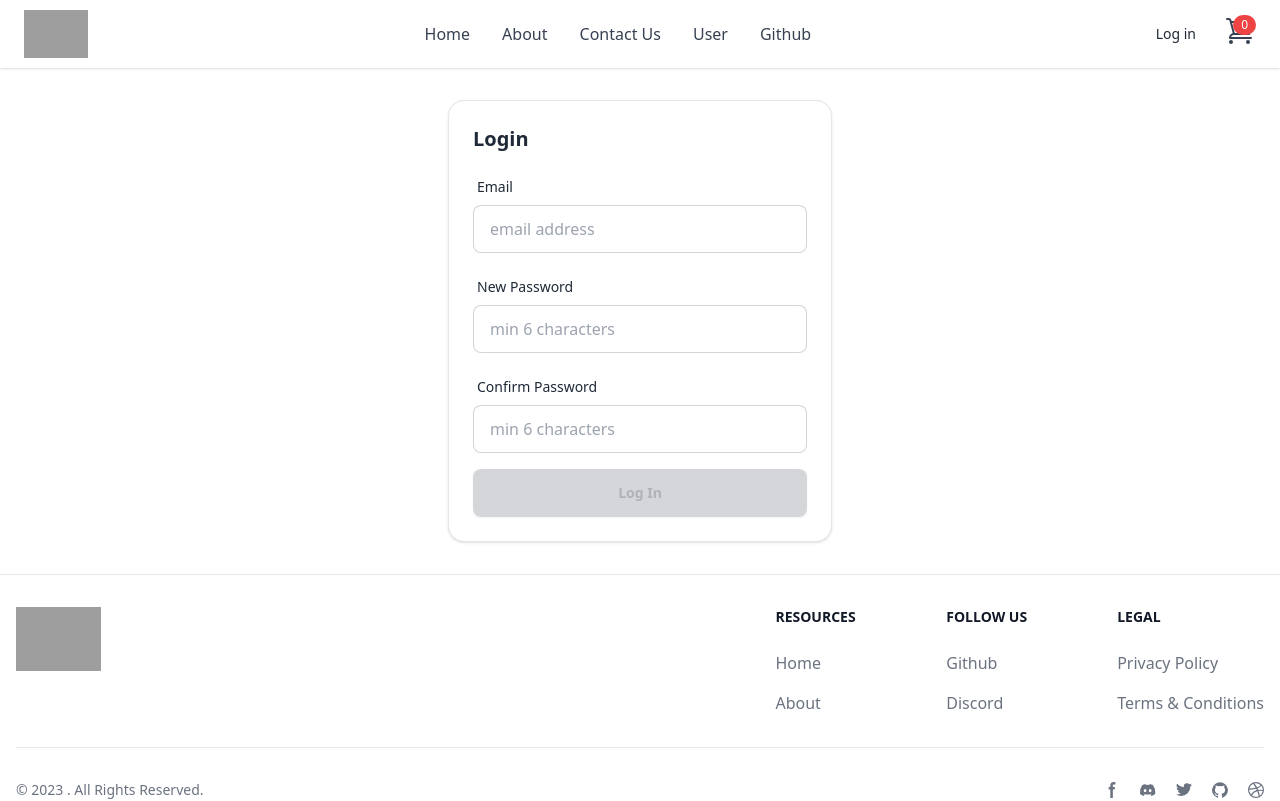
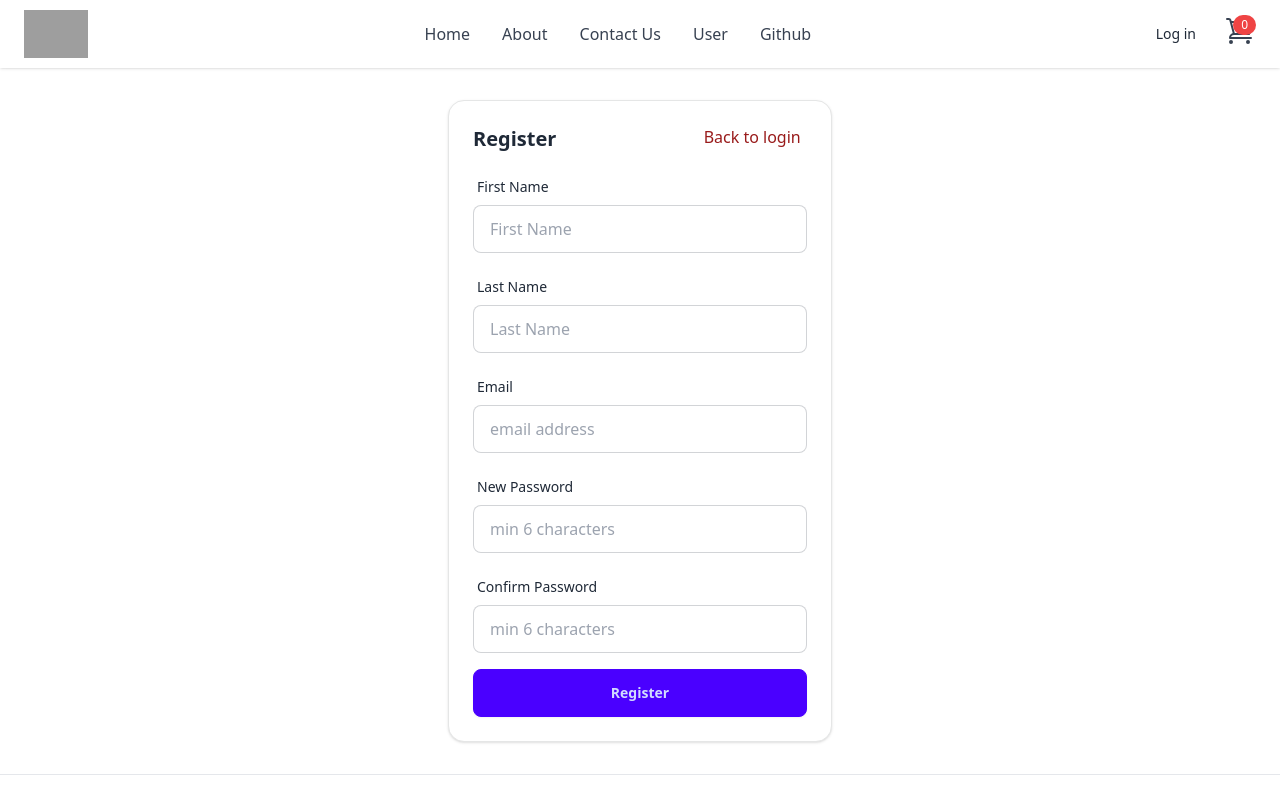
Before and after one commit to karanvir-7/React, a React (Create React App) app: page /register in a window 1280 px wide. Shown: the top 801 px of the page. Built offline with nearby package versions, Linux system fonts and the light colour scheme; grey boxes are pictures that could not be loaded.

Commit message:
Registration Completed

```diff
--- a/package.json
+++ b/package.json
@@ -20,6 +20,7 @@
     "react-redux": "^9.2.0",
     "react-router-dom": "^7.8.2",
     "react-scripts": "5.0.1",
+    "react-toastify": "^11.0.5",
     "sass": "^1.92.0",
     "typescript": "^4.9.5",
     "web-vitals": "^2.1.4"
--- a/src/pages/Authentication/LogIn/LogIn.tsx
+++ b/src/pages/Authentication/LogIn/LogIn.tsx
@@ -1,5 +1,8 @@
+import { signInWithEmailAndPassword } from "firebase/auth";
 import React, { useState } from "react";
 import { Link } from "react-router-dom";
+import { auth, db } from "../../../shared/config/firebase";
+import { doc, getDoc } from "firebase/firestore";
 
 const LogIn: React.FC = () => {
   const [values, setValues] = useState({ email: "", password: "" });
@@ -28,6 +31,16 @@ const LogIn: React.FC = () => {
     e.preventDefault();
     if (!canSubmit) return;
     console.log(values);
+    try{
+      const user = await signInWithEmailAndPassword(auth,values.email,values.password);
+      console.log('User Signed In successfully',user);
+      auth.onAuthStateChanged(async (user) => {
+        const docRef = doc(db, "users", user?.uid as string);
+        const docSnap = await getDoc(docRef);
+        console.log(docRef,docSnap,docSnap.data());
+      })
+    }catch(err){
+    }
   }
 
   return (
--- a/src/pages/Authentication/Register/Register.tsx
+++ b/src/pages/Authentication/Register/Register.tsx
@@ -1,32 +1,48 @@
+import { createUserWithEmailAndPassword } from "firebase/auth";
 import React, { useState } from "react";
+import { Link, useNavigate } from "react-router-dom";
+import { auth, db } from "../../../shared/config/firebase";
+import { setDoc, doc } from "firebase/firestore";
+import { ToastContainer, toast } from "react-toastify";
 
 const LogIn: React.FC = () => {
-  const [values, setValues] = useState({ email: "", newPassword: "", confirmPassword: "" });
-  const [touched, setTouched] = useState({ email: false, newPassword: false, confirmPassword: false });
+  const navigate = useNavigate();
+
+  const [values, setValues] = useState({
+    email: "",
+    firstName: "",
+    lastName: "",
+    newPassword: "",
+    confirmPassword: "",
+  });
+  const [touched, setTouched] = useState({
+    email: false,
+    newPassword: false,
+    confirmPassword: false,
+  });
 
   const emailValid =
     /^[^\s@]+@[^\s@]+\.[^\s@]+$/.test(values.email) || values.email === "";
-  const passwordValid = values.newPassword.length >= 6 || values.newPassword === "";
-  const confirmPasswordValid = values.confirmPassword === values.newPassword ;
+  const passwordValid =
+    values.newPassword.length >= 6 || values.newPassword === "";
+  const confirmPasswordValid = values.confirmPassword === values.newPassword;
 
-  const canSubmit = () =>
-    values.email &&
-    values.newPassword &&
-    values.confirmPassword &&
-    emailValid &&
-    passwordValid &&
-    confirmPasswordValid
+  const canSubmit = () => true;
+  // values.email &&
+  // values.newPassword &&
+  // values.confirmPassword &&
+  // emailValid &&
+  // passwordValid &&
+  // confirmPasswordValid &&
+  // values.firstName &&
+  // values.lastName;
 
-  function handleChange(
-    e: React.FocusEvent<HTMLInputElement>
-  ): void {
+  function handleChange(e: React.FocusEvent<HTMLInputElement>): void {
     const { name, value } = e.target; //e.target is the DOM element that triggered the event (input field)
     setValues((prev) => ({ ...prev, [name]: value }));
   }
 
-  function handleBlur(
-    e: React.FocusEvent<HTMLInputElement>
-  ): void {
+  function handleBlur(e: React.FocusEvent<HTMLInputElement>): void {
     const { name } = e.target; //e.target is the DOM element that triggered the event (input field)
     setTouched((prev) => ({ ...prev, [name]: true }));
   }
@@ -34,19 +50,93 @@ const LogIn: React.FC = () => {
   async function handleSubmit(
     e: React.FormEvent<HTMLFormElement>
   ): Promise<void> {
+    try {
       e.preventDefault();
       if (!canSubmit) return;
-    console.log(values)
+
+      await createUserWithEmailAndPassword(
+        auth,
+        values.email,
+        values.newPassword
+      );
+      const user = auth.currentUser;
+
+      if (user) {
+        await setDoc(doc(db, "Users", user.uid), {
+          email: values.email,
+          firstName: values.firstName,
+          lastName: values.lastName,
+          createdAt: new Date(),
+        });
+      }
+      toast.success("Registration successful");
+      setTimeout(() => navigate("/login"), 1200);
+    } catch (err:any) {
+      toast.error(err?.message ?? 'Registration failed');
+    }
   }
 
   return (
+    <>
       <div className="flex justify-center p-8">
         <form
           onSubmit={handleSubmit}
           className="card w-96 bg-base-100 shadow border border-base-300 p-6 space-y-4"
           noValidate
         >
-        <h2 className="card-title">Login</h2>
+          <div className="flex flex-row">
+            <div className="basis-2/3">
+              {" "}
+              <h2 className="card-title">Register</h2>
+            </div>
+            <div className="basis-1/3">
+              {" "}
+              <Link to="/login" className="text-red-800 pl-2 items-end">
+                {" "}
+                Back to login{" "}
+              </Link>
+            </div>
+          </div>
+
+          <div className="form-control">
+            <label className="label">
+              <span className="label-text">First Name</span>
+            </label>
+            <input
+              name="firstName"
+              type="text"
+              placeholder="First Name"
+              className="input input-bordered"
+              value={values.firstName}
+              onChange={handleChange}
+              onBlur={handleBlur} // this will handle for touch will emit when we lose focus from input field
+              autoComplete="first-name"
+              required
+            />
+            {!emailValid && touched.email && (
+              <p className="text-xs text-red-500 mt-1">Invalid email format.</p>
+            )}
+          </div>
+
+          <div className="form-control">
+            <label className="label">
+              <span className="label-text">Last Name</span>
+            </label>
+            <input
+              name="lastName"
+              type="text"
+              placeholder="Last Name"
+              className="input input-bordered"
+              value={values.lastName}
+              onChange={handleChange}
+              onBlur={handleBlur} // this will handle for touch will emit when we lose focus from input field
+              autoComplete="last-name"
+              required
+            />
+            {!emailValid && touched.email && (
+              <p className="text-xs text-red-500 mt-1">Invalid email format.</p>
+            )}
+          </div>
 
           <div className="form-control">
             <label className="label">
@@ -64,9 +154,7 @@ const LogIn: React.FC = () => {
               required
             />
             {!emailValid && touched.email && (
-            <p className="text-xs text-red-500 mt-1">
-              Invalid email format.
-            </p>
+              <p className="text-xs text-red-500 mt-1">Invalid email format.</p>
             )}
           </div>
 
@@ -75,7 +163,7 @@ const LogIn: React.FC = () => {
               <span className="label-text">New Password</span>
             </label>
             <input
-              name="password"
+              name="newPassword"
               type="password"
               placeholder="min 6 characters"
               className="input input-bordered"
@@ -91,7 +179,6 @@ const LogIn: React.FC = () => {
               </p>
             )}
           </div>
-
 
           <div className="form-control">
             <label className="label">
@@ -120,10 +207,12 @@ const LogIn: React.FC = () => {
             className="btn btn-primary w-full"
             disabled={!canSubmit()}
           >
-            Log In
+            Register
           </button>
         </form>
       </div>
+      <ToastContainer position="top-right" autoClose={2000} hideProgressBar />
+    </>
   );
 };
 
@@ -136,6 +225,5 @@ export default LogIn;
 // Has the same interface as the native event (e.target, e.currentTarget, etc.) plus React-specific typing.
 // You still interact with DOM elements, but through this normalized event object.
 
-
 // e.preventDefault();   // Stop default browser action
 // e.stopPropagation();  // Stop event bubbling to parent
--- a/src/shared/config/firebase.ts
+++ b/src/shared/config/firebase.ts
@@ -1,7 +1,8 @@
 // Import the functions you need from the SDKs you need
 import { initializeApp } from "firebase/app";
 import { getAuth } from "firebase/auth";
-import { getAnalytics } from "firebase/analytics";
+
+import { getFirestore } from "firebase/firestore";
 // TODO: Add SDKs for Firebase products that you want to use
 // https://firebase.google.com/docs/web/setup#available-libraries
 
@@ -19,6 +20,7 @@ const firebaseConfig = {
 
 // Initialize Firebase
 const app = initializeApp(firebaseConfig);
+export const auth = getAuth();
+export const db = getFirestore(app);
 
-export const auth = getAuth()
 export default app;
```
Also changed, not shown: 1 other file (tests, documents, lock files or other folders). Lines whose indentation alone changed are shown as unchanged.
